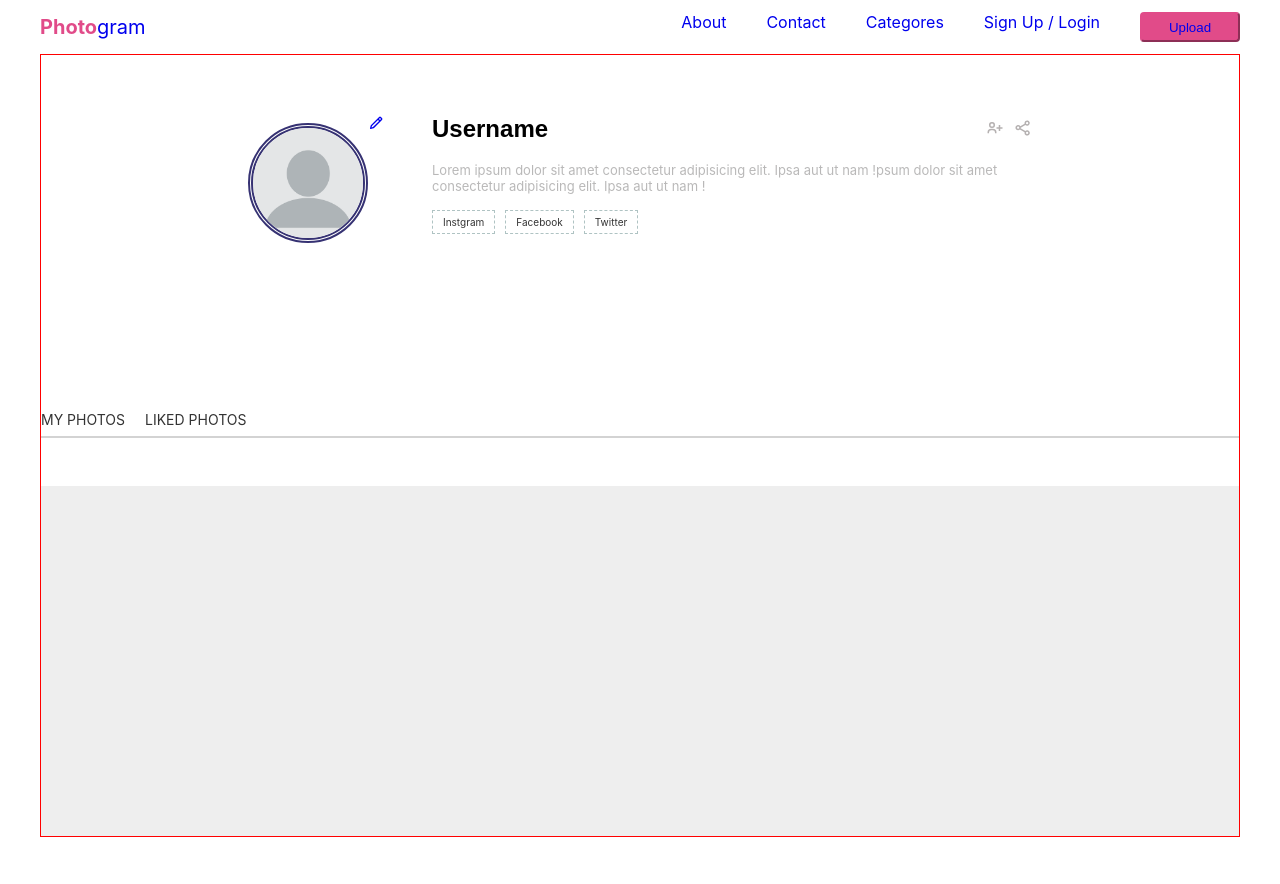
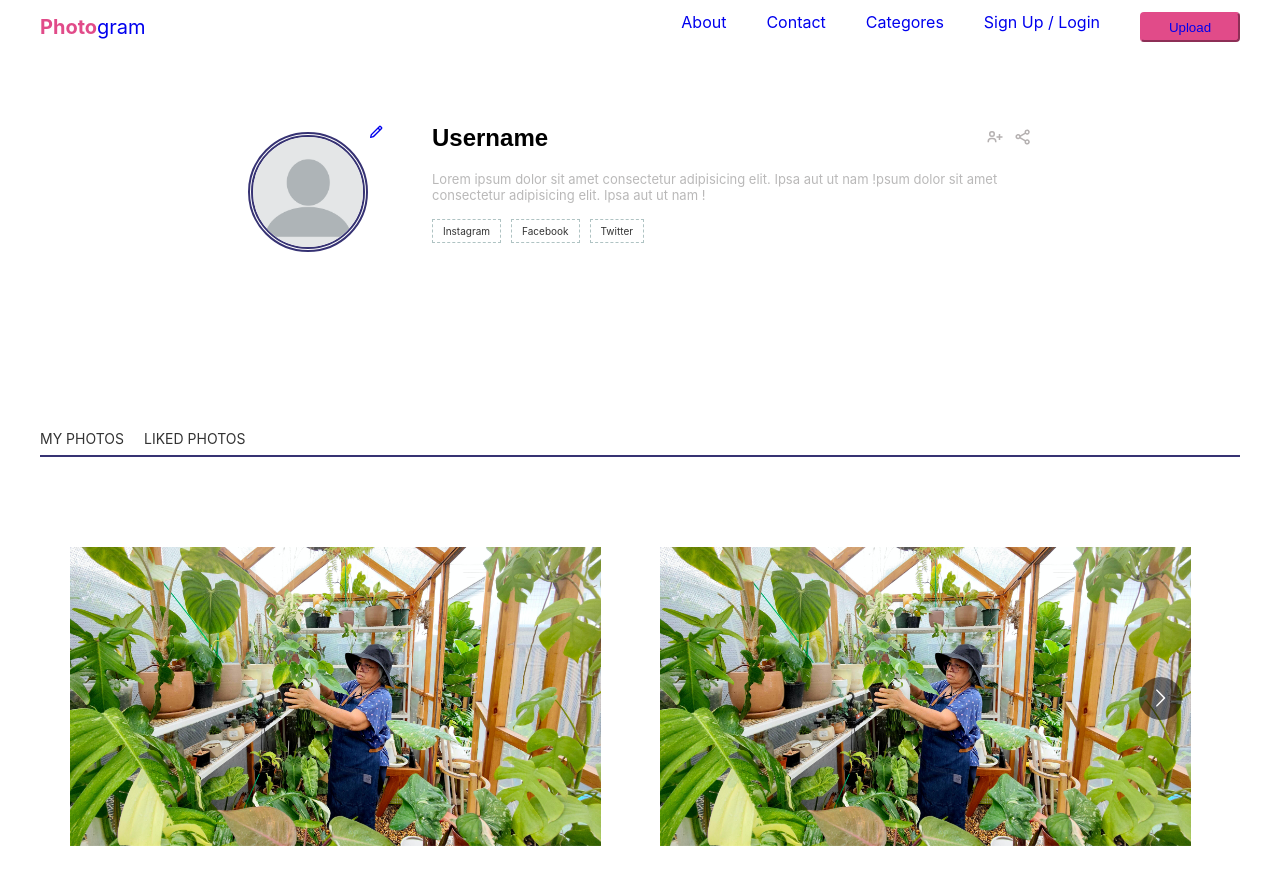
Before and after one commit to Our-Final-Project-DCI/frontend, a React (Create React App) app: page /account in a window 1280 px wide. Shown: the top 884 px of the page. Built offline with nearby package versions, Linux system fonts and the light colour scheme.

Commit message:
#7 backend

```diff
--- a/src/routes/account/index.js
+++ b/src/routes/account/index.js
@@ -73,7 +73,7 @@ export default function Account() {
               <div className="socialMedia">
                 <ul>
                   <li>
-                    <a href="/">Instgram</a>
+                    <a href="/">Instagram</a>
                   </li>
                   <li>
                     <a href="/">Facebook</a>
@@ -96,23 +96,25 @@ export default function Account() {
               </li>
             </ul>
           </div>
-
+        </div>
         <div className="user-photos">
           <Carousel responsive={responsive} className="slider">
             <div className="item">
-                <img src={f1} alt="" width="370" />
+              <img src={f1} alt="" width="90%" />
             </div>
             <div className="item">
-                <img src={f1} alt="" width="370" />
+              <img src={f1} alt="" width="90%" />
             </div>
             <div className="item">
-                <img src={f1} alt="" width="370" />
+              <img src={f1} alt="" width="90%" />
             </div>
             <div className="item">
-                <img src={f1} alt="" width="370" />
+              <img src={f1} alt="" width="90%" />
+            </div>
+            <div className="item">
+              <img src={f1} alt="" width="90%" />
             </div>
           </Carousel>
-          </div>
         </div>
       </div>
     </Layout>
--- a/src/routes/account/index.scss
+++ b/src/routes/account/index.scss
@@ -18,11 +18,11 @@
   width: 100%;
   margin: 0 auto;
   > .wrapper {
-    border: 1px solid red;
+    //border: 1px solid red;
 
     > .user-profile {
-      padding-bottom: 72px;
-      padding-top: 60px;
+      padding-bottom: 42px;
+      padding-top: 70px;
       padding-left: 10px;
       padding-right: 10px;
       width: 100%;
@@ -30,7 +30,7 @@
 
       flex-wrap: wrap;
       gap: 48px;
-      margin-bottom: 80px;
+      margin-bottom: 120px;
 
       display: flex;
       justify-content: center;
@@ -114,10 +114,12 @@
     }
 
     > .user-collections {
+      margin-bottom: 60px;
       > ul {
         display: flex;
         list-style: none;
-        border-bottom: 2px solid lightgray;
+        border-bottom: 2px solid rgb(54, 50, 115);
+
         gap: 20px;
         padding-left: 0;
         margin: 0;
@@ -139,16 +141,23 @@
           }
         }
       }
-      margin-bottom: 48px;
     }
+  }
+  > .user-photos {
+    max-width: 1200px;
+    margin: 0 auto;
 
-    > .user-photos {
-      max-width: 1200px;
-      background-color: #eee;
-      margin: 0 auto;
-      min-height: 350px;
-      display: flex;
-      align-items: center;
+    padding: 10px;
+
+    > .slider {
+      padding: 20px;
+      // background-color: lightgray;
+      > .item {
+        margin-right: 20px;
+        > img {
+          width: 33%;
+        }
+      }
     }
   }
 }
```
Lines whose indentation alone changed are shown as unchanged.
